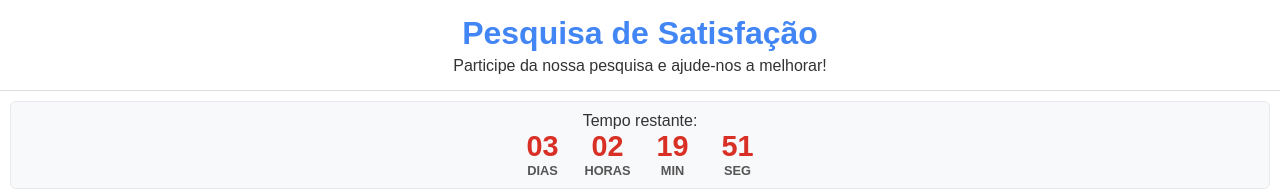
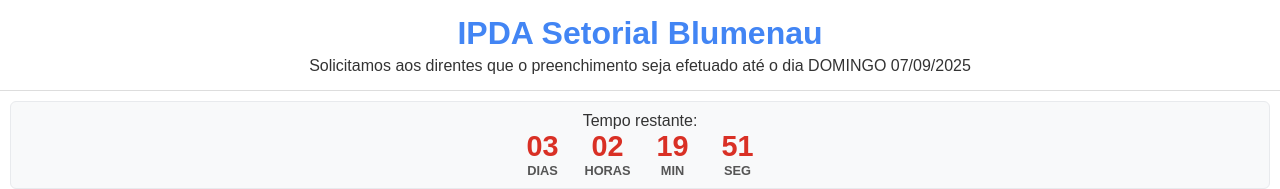
Before and after one commit to ipdasetorialblumenau-cloud/SetorialBlumenau, a plain HTML site: page index.html in a window 1280 px wide. Shown: the top 189 px of the page. Drawn offline with Linux system fonts and the light colour scheme.

Commit message:
Update index.html

```diff
--- a/index.html
+++ b/index.html
@@ -92,8 +92,8 @@
 </head>
 <body>
   <header>
-    <h1>Pesquisa de Satisfação</h1>
-    <p>Participe da nossa pesquisa e ajude-nos a melhorar!</p>
+    <h1>IPDA Setorial Blumenau</h1>
+    <p>Solicitamos aos direntes que o preenchimento seja efetuado até o dia DOMINGO 07/09/2025 </p>
   </header>
 
   <div class="timer-container" id="timer-container">
```
